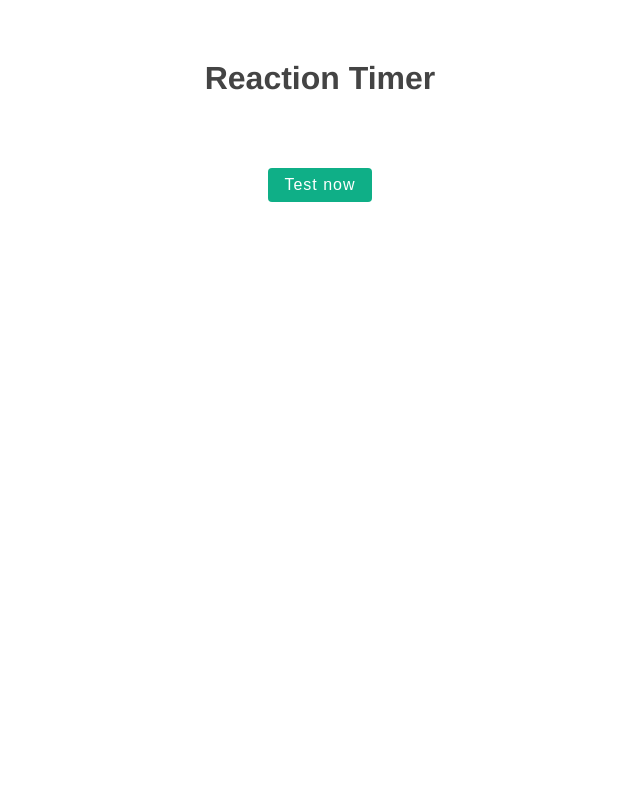
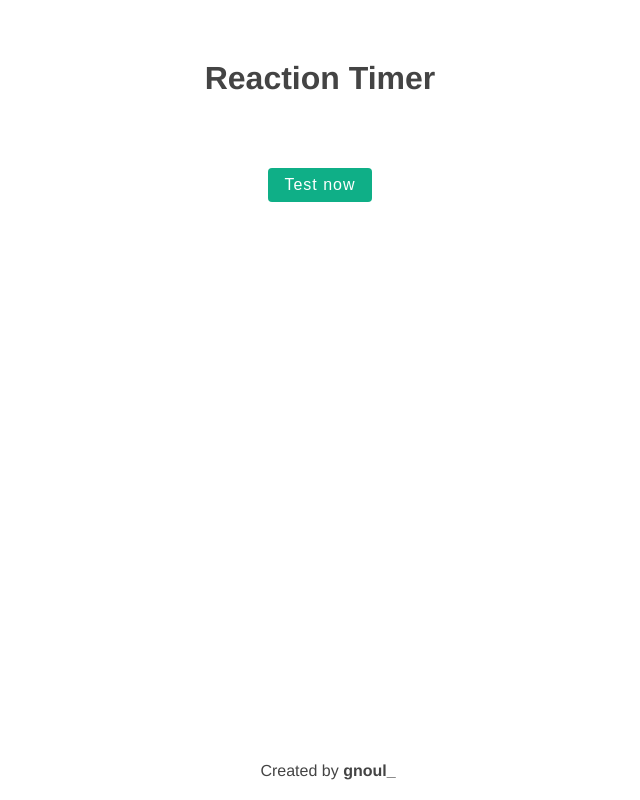
Before and after one commit to gnoul4869/reaction-timer, a Vue app: page / in a window 1280 px wide. Shown: the whole page, without its empty margins (320-960 px from the left). Built offline with nearby package versions, Linux system fonts and the light colour scheme.

Commit message:
Add footer

```diff
--- a/src/App.vue
+++ b/src/App.vue
@@ -3,14 +3,17 @@
     <button @click="start" :disabled="isPlaying">{{ text }}</button>
     <Block v-if="showBlock" :delay="delay" @end="end" />
     <Result v-if="showResult" :score="score" />
+    <Footer />
 </template>
 
 <script>
 import Block from './components/Block.vue';
 import Result from './components/Result.vue';
+import Footer from './components/Footer.vue';
+
 export default {
     name: 'App',
-    components: { Block, Result },
+    components: { Block, Result, Footer },
     data() {
         return {
             text: 'Test now',
--- /dev/null
+++ b/src/components/Footer.vue
@@ -0,0 +1,15 @@
+<template>
+    <div class="footer">Created by <strong>gnoul_</strong></div>
+</template>
+
+<script>
+export default {};
+</script>
+
+<style>
+.footer {
+    position: fixed;
+    bottom: 1.25rem;
+    width: 100%;
+}
+</style>
--- a/src/main.js
+++ b/src/main.js
@@ -1,4 +1,4 @@
-import { createApp } from 'vue'
-import App from './App.vue'
+import { createApp } from 'vue';
+import App from './App.vue';
 
-createApp(App).mount('#app')
+createApp(App).mount('#app');
```
Also changed, not shown: 1 other file (tests, documents, lock files or other folders).
